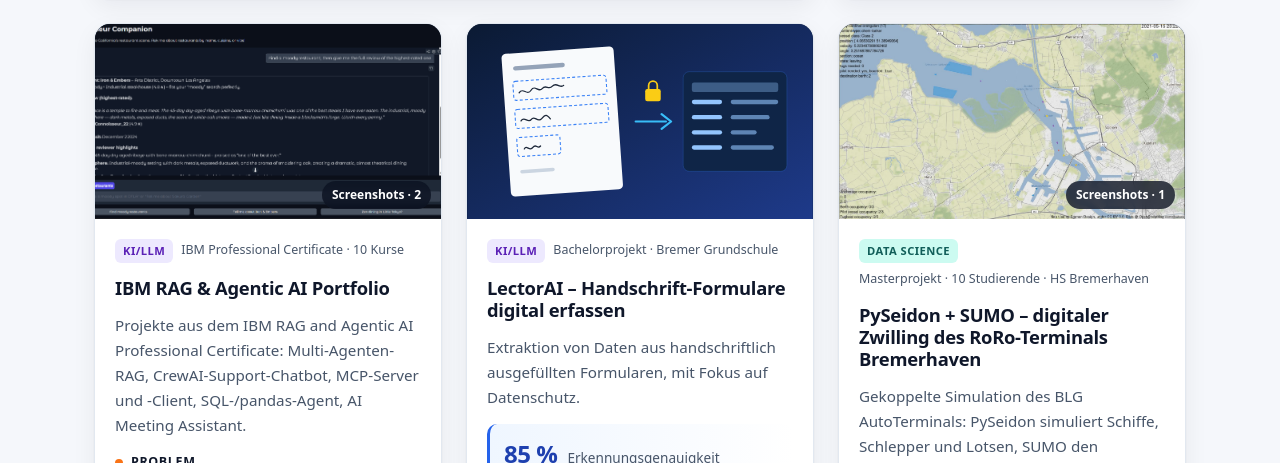
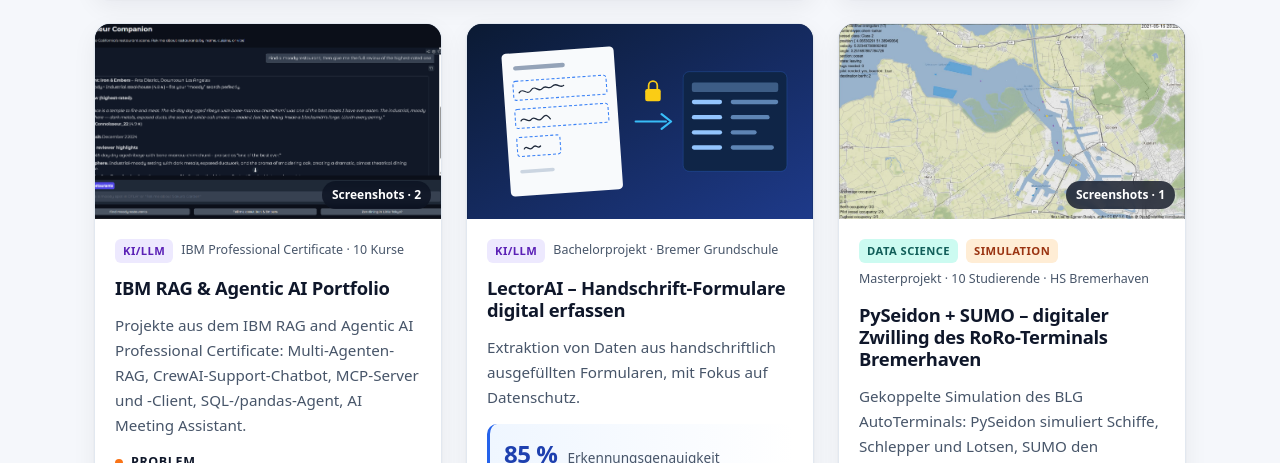
Before and after one commit to danezi/danezi.github.io, a plain HTML site: page index.html in a window 1280 px wide. Shown: the part 2929-3392 px from the top of the page. Drawn offline with Linux system fonts and the light colour scheme.

Commit message:
Add Simulation category for PySeidon project

```diff
--- a/content.js
+++ b/content.js
@@ -135,7 +135,7 @@ window.CONTENT = {
     },
     {
       id: "pyseidon",
-      cats: ["data"],
+      cats: ["data", "sim"],
       cover: "assets/img/covers/pyseidon.svg",
       screens: [
         { src: "assets/img/screens/pyseidon-simulation.jpg", alt: { de: "Screenshot: PySeidon-Simulation mit Schiffen, Schleppern und Lotsenbooten sowie Belegung von Ankerplätzen und Liegeplätzen", en: "Screenshot: PySeidon simulation with ships, tugs and pilot boats plus anchorage and berth occupancy" } }
--- a/index.html
+++ b/index.html
@@ -133,6 +133,7 @@
             <button class="chip" data-filter="ai" aria-pressed="false">KI/LLM</button>
             <button class="chip" data-filter="fullstack" aria-pressed="false">Full-Stack</button>
             <button class="chip" data-filter="data" aria-pressed="false">Data Science</button>
+            <button class="chip" data-filter="sim" aria-pressed="false">Simulation</button>
           </div>
         </div>
         <div class="projects" id="project-list" aria-live="polite"></div>
--- a/main.js
+++ b/main.js
@@ -58,8 +58,8 @@
     }
   };
 
-  var CAT_LABEL = { ai: "KI/LLM", fullstack: "Full-Stack", data: "Data Science" };
-  var CAT_LABEL_EN = { ai: "AI/LLM", fullstack: "Full-Stack", data: "Data Science" };
+  var CAT_LABEL = { ai: "KI/LLM", fullstack: "Full-Stack", data: "Data Science", sim: "Simulation" };
+  var CAT_LABEL_EN = { ai: "AI/LLM", fullstack: "Full-Stack", data: "Data Science", sim: "Simulation" };
 
   var ICONS = {
     code: '<path d="M8 6l-6 6 6 6M16 6l6 6-6 6" />',
--- a/styles.css
+++ b/styles.css
@@ -283,9 +283,11 @@ a.link-btn:hover { border-color: var(--accent); background: var(--accent-soft);
 .cat-ai { background: #ede9fe; color: #5b21b6; }
 .cat-fullstack { background: #dbeafe; color: #1e40af; }
 .cat-data { background: #ccfbf1; color: #115e59; }
+.cat-sim { background: #ffedd5; color: #9a3412; }
 [data-theme="dark"] .cat-ai { background: #2e1065; color: #c4b5fd; }
 [data-theme="dark"] .cat-fullstack { background: #172554; color: #93c5fd; }
 [data-theme="dark"] .cat-data { background: #042f2e; color: #5eead4; }
+[data-theme="dark"] .cat-sim { background: #431407; color: #fdba74; }
 .context { color: var(--text-muted); }
 .card h3 { font-size: 1.15rem; }
 .summary { color: var(--text-muted); font-size: .95rem; }
```
